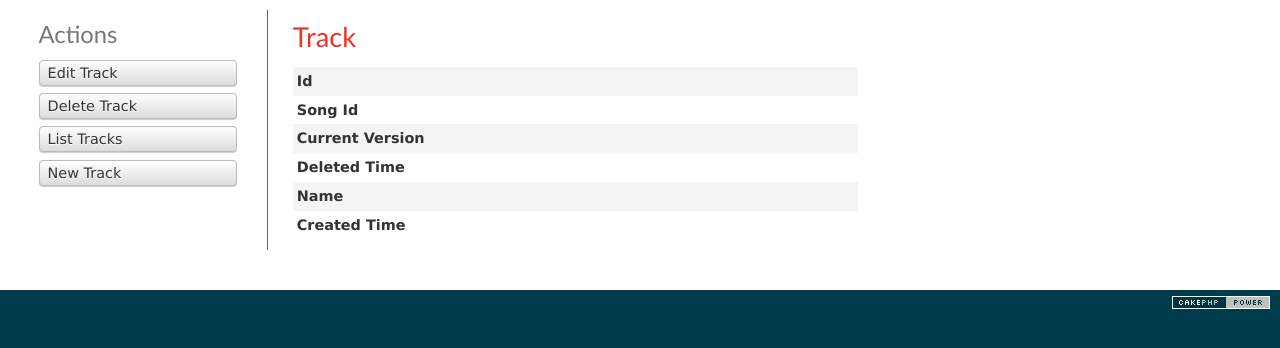
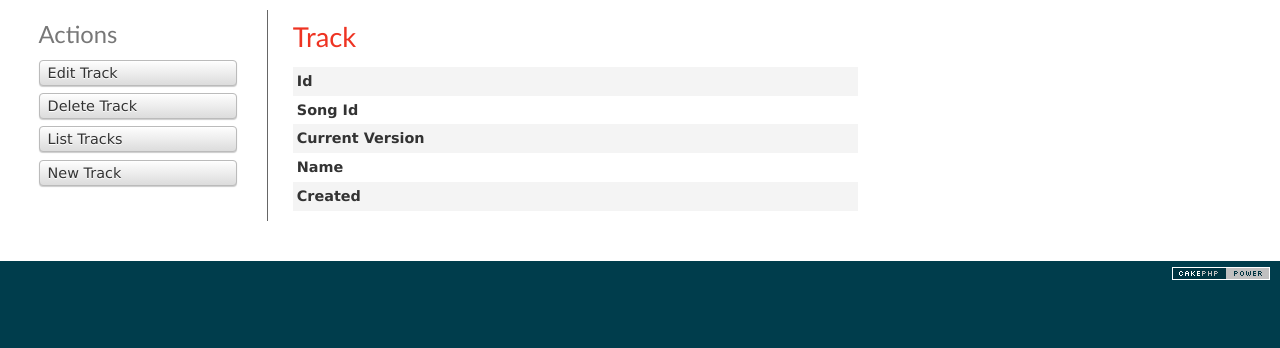
Before and after one commit to cdzombak/colab, a CakePHP app: the page made by colab/app/View/Tracks/view.ctp in a window 1280 px wide. Shown: the part 47-395 px from the top of the page. Run offline with PHP 8.4 and a stand-in for CakePHP, Linux system fonts and the light colour scheme; the template is opened without the code that fills it, so the values that code supplies are empty; some libraries are stand-ins or nearby versions.

Commit message:
fix basic CRUD behavior for Tracks

```diff
--- a/colab/app/View/Tracks/add.ctp
+++ b/colab/app/View/Tracks/add.ctp
@@ -5,9 +5,7 @@
 	<?php
 		echo $this->Form->input('song_id');
 		echo $this->Form->input('current_version');
-		echo $this->Form->input('deleted_time');
 		echo $this->Form->input('name');
-		echo $this->Form->input('created_time');
 	?>
 	</fieldset>
 <?php echo $this->Form->end(__('Submit'));?>
--- a/colab/app/View/Tracks/edit.ctp
+++ b/colab/app/View/Tracks/edit.ctp
@@ -3,12 +3,8 @@
 	<fieldset>
 		<legend><?php echo __('Edit Track'); ?></legend>
 	<?php
-		echo $this->Form->input('id');
-		echo $this->Form->input('song_id');
 		echo $this->Form->input('current_version');
-		echo $this->Form->input('deleted_time');
 		echo $this->Form->input('name');
-		echo $this->Form->input('created_time');
 	?>
 	</fieldset>
 <?php echo $this->Form->end(__('Submit'));?>
--- a/colab/app/View/Tracks/index.ctp
+++ b/colab/app/View/Tracks/index.ctp
@@ -5,9 +5,8 @@
 			<th><?php echo $this->Paginator->sort('id');?></th>
 			<th><?php echo $this->Paginator->sort('song_id');?></th>
 			<th><?php echo $this->Paginator->sort('current_version');?></th>
-			<th><?php echo $this->Paginator->sort('deleted_time');?></th>
 			<th><?php echo $this->Paginator->sort('name');?></th>
-			<th><?php echo $this->Paginator->sort('created_time');?></th>
+			<th><?php echo $this->Paginator->sort('created');?></th>
 			<th class="actions"><?php echo __('Actions');?></th>
 	</tr>
 	<?php
@@ -16,9 +15,8 @@
 		<td><?php echo h($track['Track']['id']); ?>&nbsp;</td>
 		<td><?php echo h($track['Track']['song_id']); ?>&nbsp;</td>
 		<td><?php echo h($track['Track']['current_version']); ?>&nbsp;</td>
-		<td><?php echo h($track['Track']['deleted_time']); ?>&nbsp;</td>
 		<td><?php echo h($track['Track']['name']); ?>&nbsp;</td>
-		<td><?php echo h($track['Track']['created_time']); ?>&nbsp;</td>
+		<td><?php echo h($track['Track']['created']); ?>&nbsp;</td>
 		<td class="actions">
 			<?php echo $this->Html->link(__('View'), array('action' => 'view', $track['Track']['id'])); ?>
 			<?php echo $this->Html->link(__('Edit'), array('action' => 'edit', $track['Track']['id'])); ?>
--- a/colab/app/View/Tracks/view.ctp
+++ b/colab/app/View/Tracks/view.ctp
@@ -16,19 +16,14 @@
 			<?php echo h($track['Track']['current_version']); ?>
 			&nbsp;
 		</dd>
-		<dt><?php echo __('Deleted Time'); ?></dt>
-		<dd>
-			<?php echo h($track['Track']['deleted_time']); ?>
-			&nbsp;
-		</dd>
 		<dt><?php echo __('Name'); ?></dt>
 		<dd>
 			<?php echo h($track['Track']['name']); ?>
 			&nbsp;
 		</dd>
-		<dt><?php echo __('Created Time'); ?></dt>
+		<dt><?php echo __('Created'); ?></dt>
 		<dd>
-			<?php echo h($track['Track']['created_time']); ?>
+			<?php echo h($track['Track']['created']); ?>
 			&nbsp;
 		</dd>
 	</dl>
```
Also changed, not shown: colab/app/Controller/TracksController.php (+14 -2 lines).
